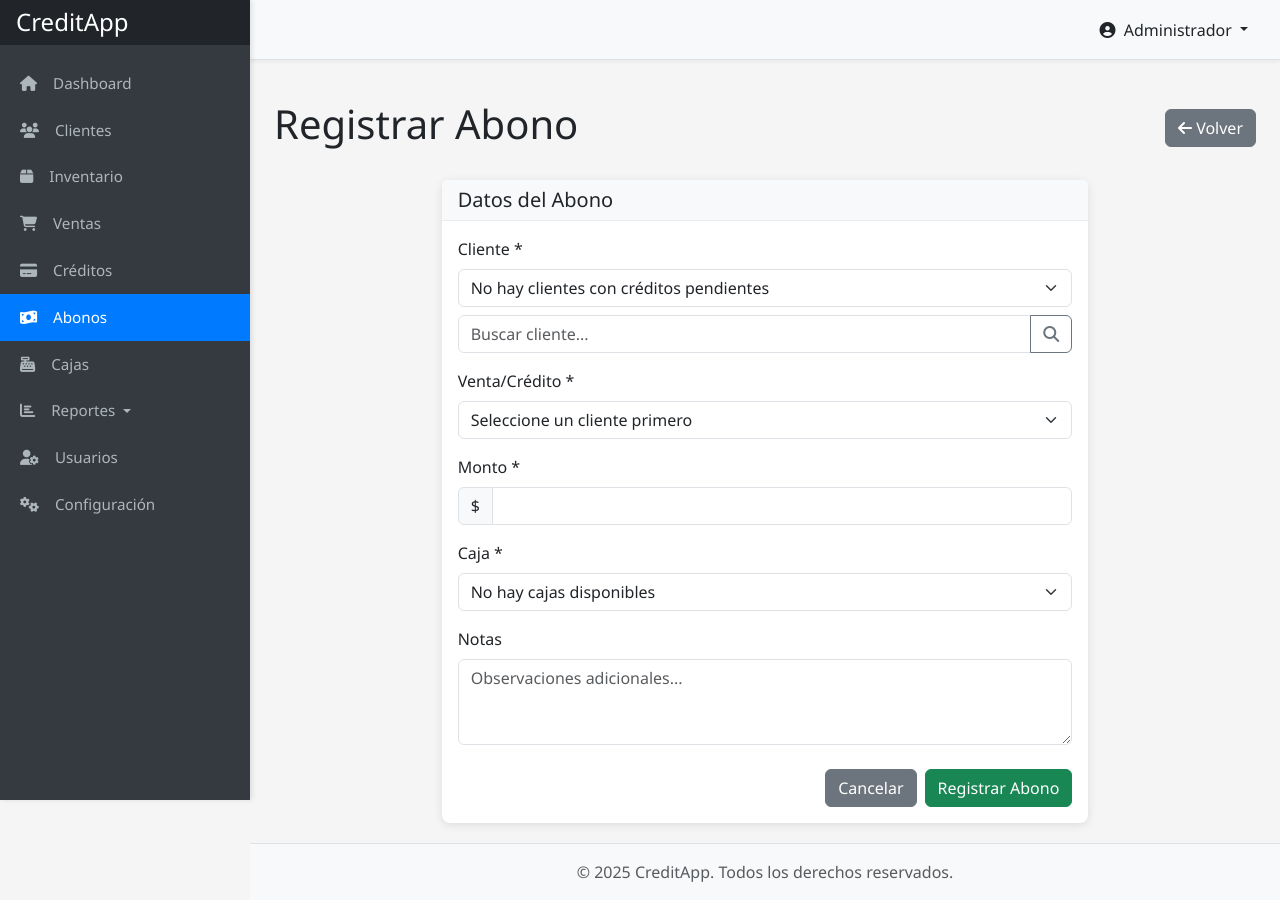
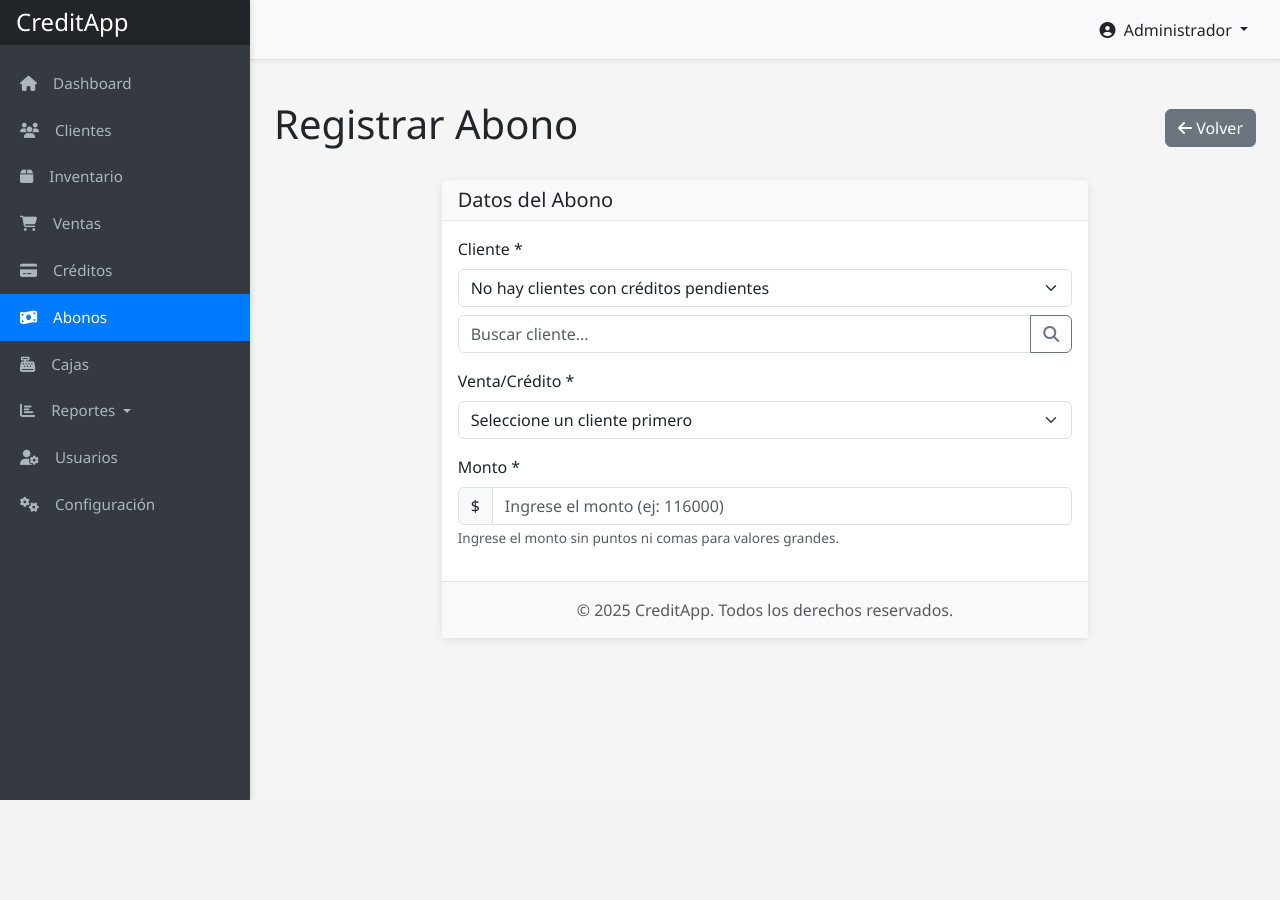
Before and after one commit to hepuentes/creditappv2, a Flask app: page /abonos/crear in a window 1280 px wide. After the commit the page ends 800 px from the top, so only its background shows below. Run offline with Flask 3, Linux system fonts and the light colour scheme; a user stored in the database is signed in.

Commit message:
Update crear.html

```diff
--- a/app/templates/abonos/crear.html
+++ b/app/templates/abonos/crear.html
@@ -57,45 +57,17 @@
 
                         <!-- Monto del abono -->
                         <div class="mb-3">
-                            <label class="form-label">Monto *</label>
-                            <div class="input-group">
-                                <span class="input-group-text">$</span>
-                                <input type="number" class="form-control" id="monto_input" name="monto" required
-                                       value="{{ form.monto.data or '' }}" min="0.01" step="0.01">
-                            </div>
-                        </div>
+    <label class="form-label">Monto *</label>
+    <div class="input-group">
+        <span class="input-group-text">$</span>
+        <!-- Cambiado a type="text" para permitir valores más grandes -->
+        <input type="text" class="form-control" id="monto_input" name="monto" required
+               value="{{ form.monto.data or '' }}" placeholder="Ingrese el monto (ej: 116000)">
+    </div>
+    <small class="form-text text-muted">Ingrese el monto sin puntos ni comas para valores grandes.</small>
+</div>
 
-                        <!-- Caja para el abono -->
-                        <div class="mb-3">
-                            <label class="form-label">Caja *</label>
-                            <select class="form-select" id="caja_id" name="caja_id" required>
-                                {% for id, nombre in form.caja_id.choices %}
-                                    <option value="{{ id }}" {% if form.caja_id.data == id %}selected{% endif %}>{{ nombre }}</option>
-                                {% endfor %}
-                            </select>
-                        </div>
-
-                        <!-- Notas adicionales -->
-                        <div class="mb-3">
-                            <label class="form-label">Notas</label>
-                            <textarea class="form-control" id="notas" name="notas" rows="3"
-                                      placeholder="Observaciones adicionales...">{{ form.notas.data or '' }}</textarea>
-                        </div>
-
-                        <!-- Botones de acción -->
-                        <div class="d-flex justify-content-end mt-4">
-                            <a href="{{ url_for('abonos.index') }}" class="btn btn-secondary me-2">Cancelar</a>
-                            <button type="submit" class="btn btn-success">Registrar Abono</button>
-                        </div>
-                    </form>
-                </div>
-            </div>
-        </div>
-    </div>
-</div>
-{% endblock %}
-
-{% block extra_js %}
+<!-- JavaScript mejorado para procesar el monto -->
 <script>
 document.addEventListener('DOMContentLoaded', function() {
     const buscarClienteInput = document.getElementById('buscar-cliente');
@@ -112,16 +84,12 @@ document.addEventListener('DOMContentLoaded', function() {
             const saldoMatch = selectedText.match(/Saldo: \$([\d,\.]+)/);
 
             if (saldoMatch && saldoMatch[1]) {
-                // Usar localString para formatear el número adecuadamente
-                const saldoPendienteStr = saldoMatch[1];
-                // Quitar comas y puntos para convertir a número correctamente
-                const saldoPendiente = parseFloat(saldoPendienteStr.replace(/,/g, ''));
+                // Extraer el saldo pendiente correctamente
+                const saldoPendienteStr = saldoMatch[1].replace(/,/g, '');
+                const saldoPendiente = parseFloat(saldoPendienteStr);
                 saldoInfo.textContent = `Saldo pendiente: $${saldoPendiente.toLocaleString('es')}`;
 
-                // NO asignar máximo, solo mostrar el saldo pendiente para referencia
-                // montoInput.setAttribute('max', saldoPendiente);
-
-                // Sugerir el saldo pendiente como valor inicial si no hay otro valor
+                // Sugerir el saldo pendiente como valor inicial
                 if (!montoInput.value) {
                     montoInput.value = saldoPendiente;
                 }
@@ -209,21 +177,28 @@ document.addEventListener('DOMContentLoaded', function() {
         ventaSelect.addEventListener('change', actualizarSaldoInfo);
     }
 
-    // Validar monto
+    // Validar y formatear el monto
     if (montoInput) {
         montoInput.addEventListener('input', function() {
-            const monto = parseFloat(this.value || 0);
+            // Permitir solo dígitos, punto y coma
+            this.value = this.value.replace(/[^\d.,]/g, '');
 
+            // Validar que no exceda el saldo pendiente
             if (!saldoInfo || !saldoInfo.textContent) return;
 
             const saldoMatch = saldoInfo.textContent.match(/\$([\d,\.]+)/);
+            if (saldoMatch && saldoMatch[1]) {
+                // Extraer y procesar el saldo pendiente
+                const saldoStr = saldoMatch[1].replace(/,/g, '');
+                const saldoPendiente = parseFloat(saldoStr);
 
-            if (saldoMatch && saldoMatch[1]) {
-                const saldoPendiente = parseFloat(saldoMatch[1].replace(/,/g, ''));
+                // Procesar el monto ingresado
+                const montoStr = this.value.replace(/,/g, '.');
+                const monto = parseFloat(montoStr);
 
-                // Solo limitamos si el monto es mayor al saldo
-                if (monto > saldoPendiente) {
-                    this.value = saldoPendiente;
+                // Validar que el monto no sea mayor al saldo pendiente
+                if (!isNaN(monto) && monto > saldoPendiente) {
+                    this.value = saldoPendiente.toString();
                     alert(`El monto no puede ser mayor al saldo pendiente ($${saldoPendiente.toLocaleString('es')})`);
                 }
             }
```
